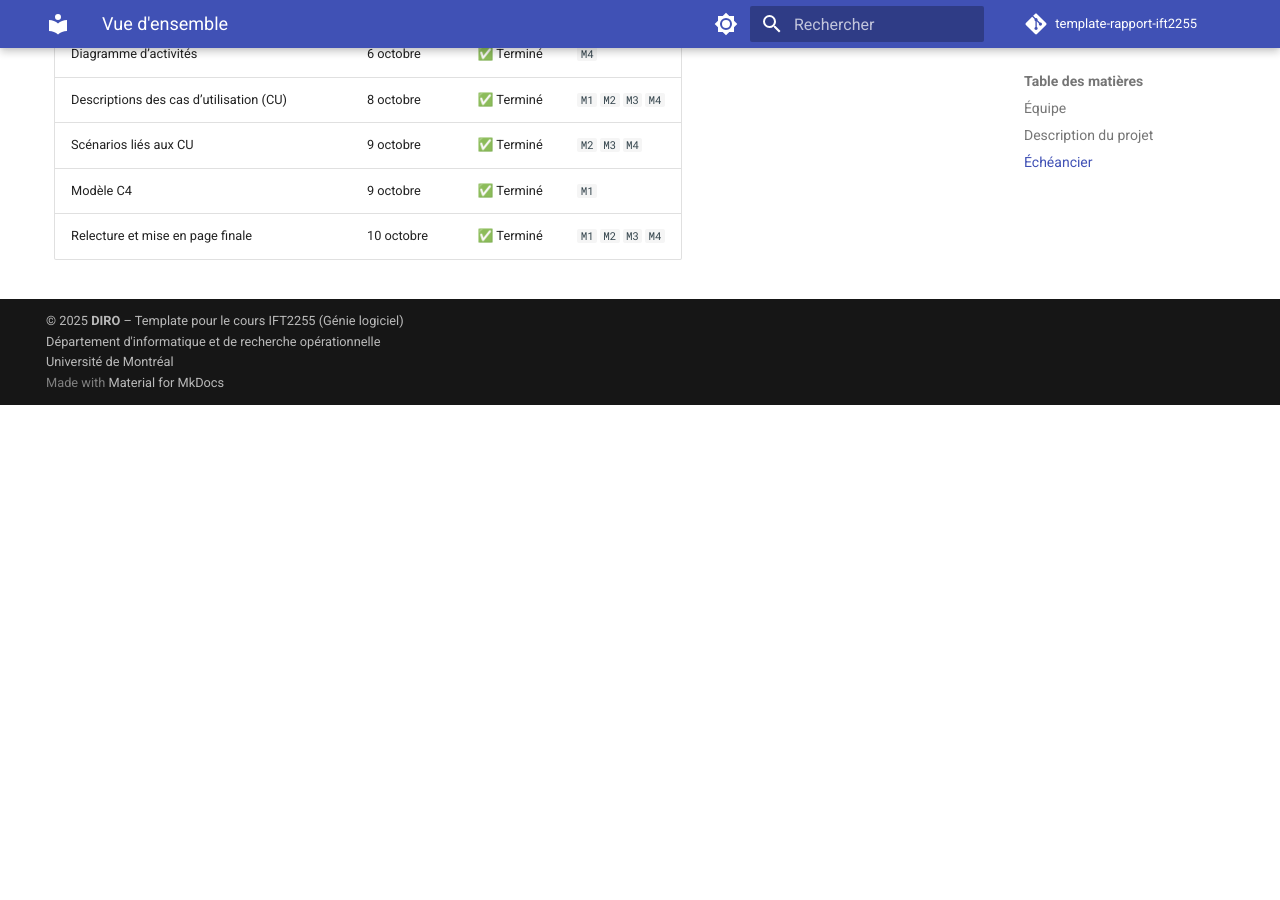
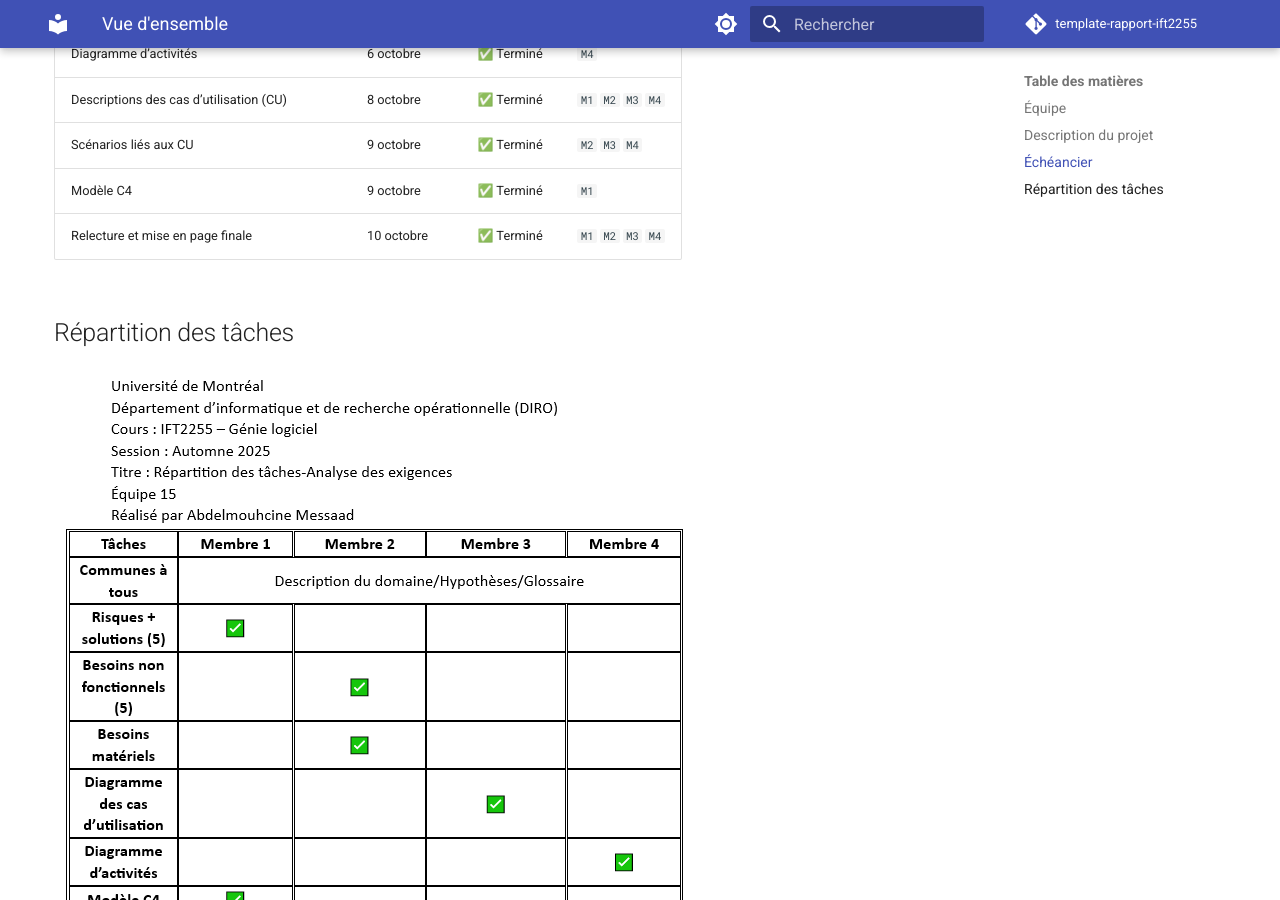
Before and after one commit to abdel2154/IFT2255, an MkDocs documentation site: the page built from docs/index.md, in a window 1280 px wide and 900 px high, scrolled down 878 px. Built offline with MkDocs 1.6.1 and Material for MkDocs 9.7.7, drawn with Linux system fonts in a browser that asks for light colours; comment, search, counter and statistics services are not loaded; before the commit the page ends 1283 px from its top, so only the background shows below that.

Commit message:
repartition taches

```diff
--- a/docs/index.md
+++ b/docs/index.md
@@ -35,3 +35,7 @@ Plateforme d’aide à la planification de parcours pour étudiaants
 | Scénarios liés aux CU                         | 9 octobre    | ✅ Terminé | `M2` `M3` `M4`      |
 | Modèle C4                                     | 9 octobre    | ✅ Terminé | `M1`                |
 | Relecture et mise en page finale              | 10 octobre   | ✅ Terminé | `M1` `M2` `M3` `M4` |
+
+
+## Répartition des tâches
+![Répartition taches ](images/repartition.png)
```
Also changed, not shown: docs/images/repartition.png (added).
